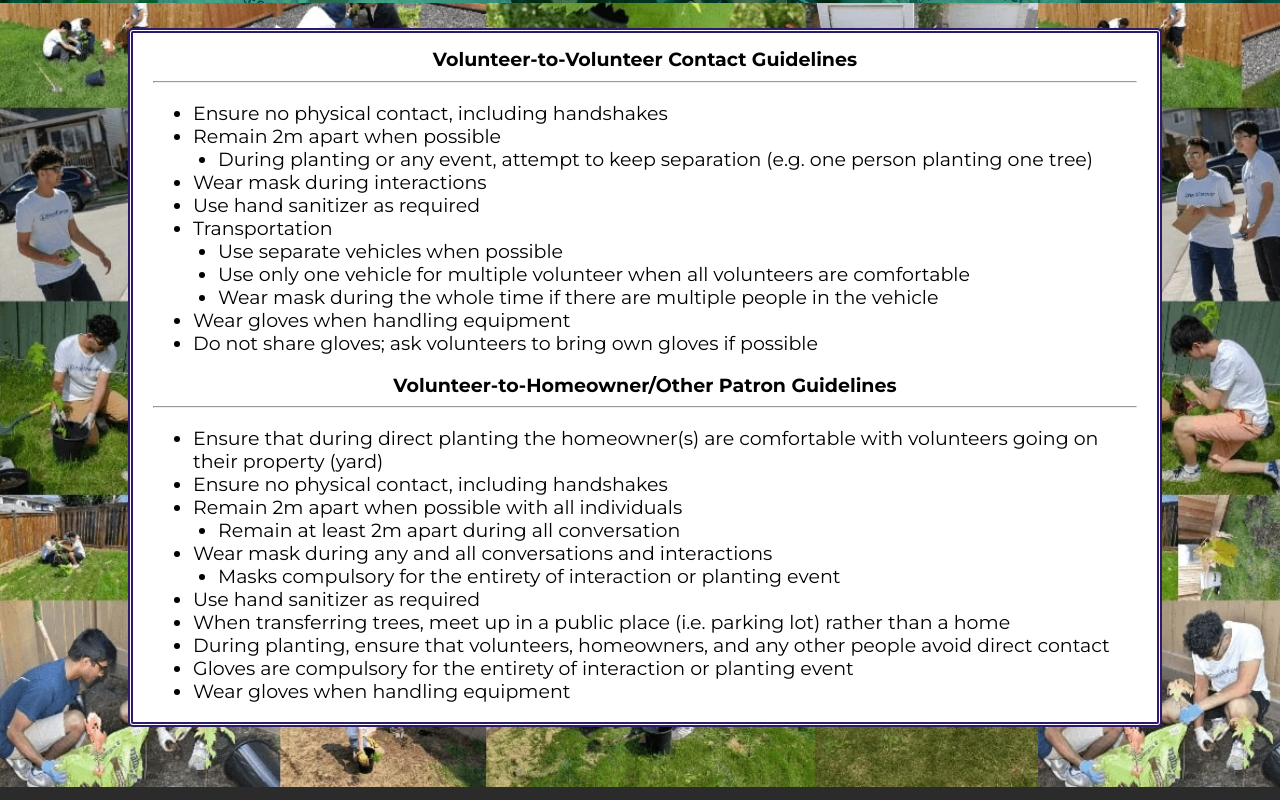
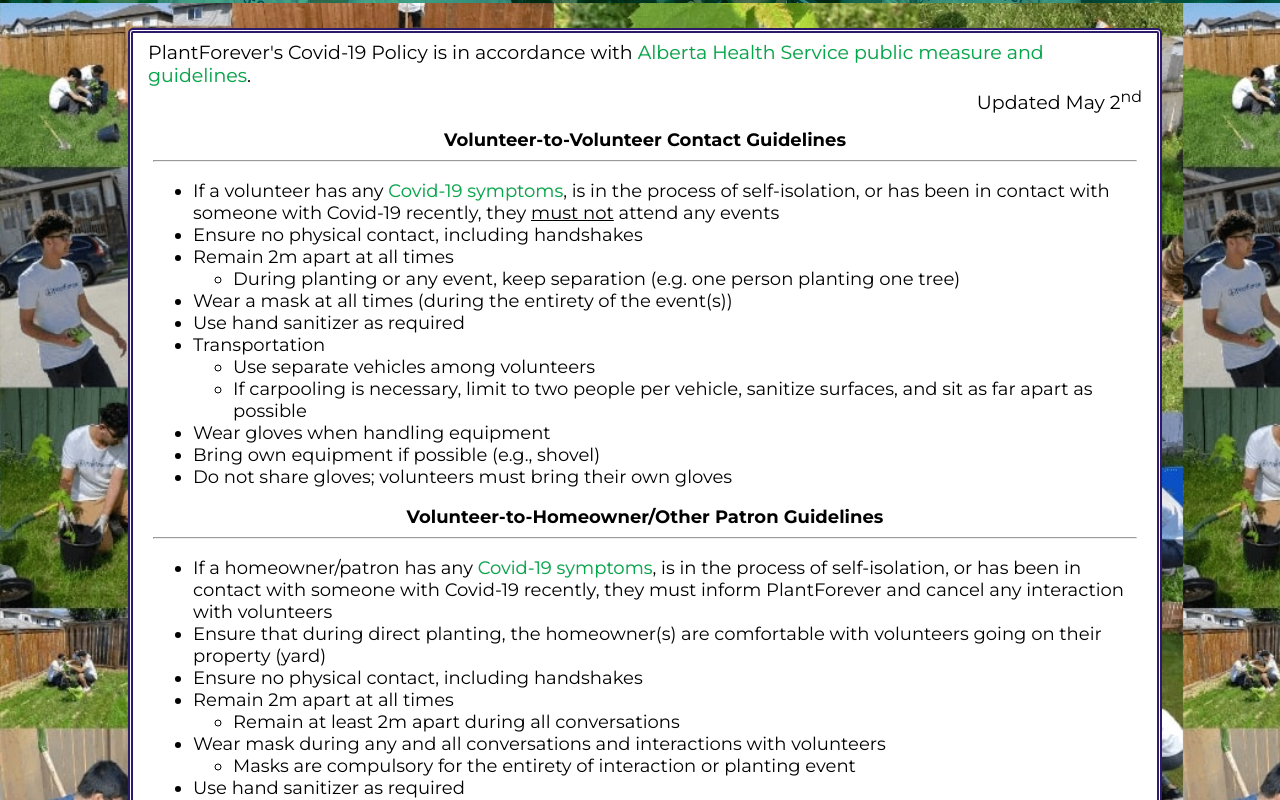
Before and after one commit to cocoliliace/PlantForever, a Vue app: page /covid-policies in a window 1280 px wide. Shown: the part 480-1280 px from the top of the page. Built offline with nearby package versions, Linux system fonts and the light colour scheme.

Commit message:
Updated covid policies

```diff
--- a/src/views/Covid.vue
+++ b/src/views/Covid.vue
@@ -4,39 +4,53 @@
       <div class="title">COVID POLICIES</div>
     </div>
     <div class="text-container">
+      <div style="margin-top: 8px;">PlantForever's Covid-19 Policy is in accordance with <a href="https://www.alberta.ca/enhanced-public-health-measures.aspx" target="_blank" rel="noopener noreferrer">Alberta Health Service public measure and guidelines</a>.</div>
+      <div style="text-align: right;">Updated May 2<sup>nd</sup></div>
       <div v-if="volunteer" class="text">
         <div class="title">Volunteer-to-Volunteer Contact Guidelines</div>
         <hr />
         <ul>
+          <li>If a volunteer has any <a href="https://www.alberta.ca/covid-19-testing-in-alberta.aspx" target="_blank" rel="noopener noreferrer">Covid-19 symptoms</a>, is in the process of self-isolation, or has been in contact with someone with Covid-19 recently, they <u>must not</u> attend any events</li>
           <li>Ensure no physical contact, including handshakes</li>
-          <li>Remain 2m apart when possible</li>
-          <li class="indent">During planting or any event, attempt to keep separation (e.g. one person planting one tree)</li>
-          <li>Wear mask during interactions</li>
+          <li>Remain 2m apart at all times
+            <ul>
+              <li>During planting or any event, keep separation (e.g. one person planting one tree)</li>
+            </ul>
+          </li>
+          <li>Wear a mask at all times (during the entirety of the event(s))</li>
           <li>Use hand sanitizer as required</li>
-          <li>Transportation</li>
-          <li class="indent">Use separate vehicles when possible</li>
-          <li class="indent">Use only one vehicle for multiple volunteer when all volunteers are comfortable</li>
-          <li class="indent">Wear mask during the whole time if there are multiple people in the vehicle</li>
+          <li>Transportation
+            <ul>
+              <li>Use separate vehicles among volunteers</li>
+              <li>If carpooling is necessary, limit to two people per vehicle, sanitize surfaces, and sit as far apart as possible</li>
+            </ul>
+          </li>
           <li>Wear gloves when handling equipment</li>
-          <li>Do not share gloves; ask volunteers to bring own gloves if possible</li>
+          <li>Bring own equipment if possible (e.g., shovel)</li>
+          <li>Do not share gloves; volunteers must bring their own gloves</li>
         </ul>
       </div>
       <div class="text">
         <div class="title">Volunteer-to-Homeowner/Other Patron Guidelines</div>
         <hr />
         <ul>
-          <li>Ensure that during direct planting the homeowner(s) are comfortable with volunteers going on their property (yard)</li>
+          <li>If a homeowner/patron has any <a href="https://www.alberta.ca/covid-19-testing-in-alberta.aspx" target="_blank" rel="noopener noreferrer">Covid-19 symptoms</a>, is in the process of self-isolation, or has been in contact with someone with Covid-19 recently, they must inform PlantForever and cancel any interaction with volunteers</li>
+          <li>Ensure that during direct planting, the homeowner(s) are comfortable with volunteers going on their property (yard)</li>
           <li>Ensure no physical contact, including handshakes</li>
-          <li>Remain 2m apart when possible with all individuals</li>
-          <li class="indent">Remain at least 2m apart during all conversation</li>
-          <li>Wear mask during any and all conversations and interactions</li>
-          <li class="indent">Masks compulsory for the entirety of interaction or planting event</li>
+          <li>Remain 2m apart at all times
+            <ul>
+              <li>Remain at least 2m apart during all conversations</li>
+            </ul>
+          </li>
+          <li>Wear mask during any and all conversations and interactions with volunteers
+            <ul>
+              <li>Masks are compulsory for the entirety of interaction or planting event</li>
+            </ul>
+          </li>
           <li>Use hand sanitizer as required</li>
-          <li>When transferring trees, meet up in a public place (i.e. parking lot) rather than a home</li>
-          <li>During planting, ensure that volunteers, homeowners, and any other people avoid direct contact</li>
-          <li>Gloves are compulsory for the entirety of interaction or planting event</li>
-          <li>Wear gloves when handling equipment</li>
+          <li>When transferring trees, meet up in a public place (e.g., parking lot)</li>
         </ul>
+        <div>*PlantForever will be limiting the total number of attendees to 10 and under</div>
       </div>
     </div>
   </div>
@@ -72,16 +86,13 @@
   width: calc(80vw - 30px);
   padding: 0 15px;
   margin: 25px 10vw 0 10vw;
+  font-size: 19px;
 }
 .text {
-  font-size: 19px;
   margin: 15px 5px;
   .title {
     text-align: center;
     font-weight: 700;
   }
-  .indent {
-    margin-left: 25px;
-  }
 }
 </style>
--- a/src/views/GetTree.vue
+++ b/src/views/GetTree.vue
@@ -37,7 +37,7 @@
     link: [
       { rel: "canonical", href: "https://www.plantforever.org/accept-a-tree" }
     ]
-  },
+  }
 }
 </script>
 
--- a/src/views/TreeInPots.vue
+++ b/src/views/TreeInPots.vue
@@ -45,6 +45,9 @@
         <input v-model="availability" class="short-answer" type="text" name="availability" placeholder="e.g. In the last 2 weeks of May" autocomplete="off" required />
         <div class="text">Any questions or comments?</div>
         <input v-model="comments" class="short-answer" type="text" name="comments" placeholder="Comments" autocomplete="off" />
+        <div class="checkbox-container">
+          <label><input class="checkbox" type="checkbox" required /><span class="checkmark"></span>I have read and will follow the <router-link :to="{ name: 'Covid', params: { volunteer: false } }">Covid Homeowner/Patron Guidelines</router-link>. <span class="star" style="transform: translateX(-1em);">*</span></label>
+        </div>
         <button id="submit-form" class="primary-button" type="submit">Submit</button>
       </form>
     </div>
--- a/src/views/TreePlanted.vue
+++ b/src/views/TreePlanted.vue
@@ -55,6 +55,9 @@
         <input v-model="availability" class="short-answer" type="text" name="availability" placeholder="e.g. In the last 2 weeks of May" autocomplete="off" required />
         <div class="text">Any questions or comments?</div>
         <input v-model="comments" class="short-answer" type="text" name="comments" placeholder="Comments" autocomplete="off" />
+        <div class="checkbox-container">
+          <label><input class="checkbox" type="checkbox" required /><span class="checkmark"></span>I have read and will follow the <router-link :to="{ name: 'Covid', params: { volunteer: false } }">Covid Homeowner/Patron Guidelines</router-link>. <span class="star" style="transform: translateX(-1em);">*</span></label>
+        </div>
         <button id="submit-form" class="primary-button" type="submit">Submit</button>
       </form>
     </div>
--- a/src/views/Volunteer.vue
+++ b/src/views/Volunteer.vue
@@ -47,7 +47,7 @@
       <div class="text">Any questions or comments? (Any medical concerns?)</div>
       <input v-model="comments" class="short-answer" type="text" name="comments" placeholder="Comments" autocomplete="off" />
       <div class="checkbox-container">
-        <label><input class="checkbox" type="checkbox" required /><span class="checkmark"></span>I've read the <router-link :to="{ name: 'Covid' }">Covid Volunteer Guidlines</router-link>. <span class="star" style="transform: translateX(-1em);">*</span></label>
+        <label><input class="checkbox" type="checkbox" required /><span class="checkmark"></span>I have read and will follow the <router-link :to="{ name: 'Covid' }">Covid Volunteer Guidelines</router-link>. <span class="star" style="transform: translateX(-1em);">*</span></label>
       </div>
       <button id="submit-form" class="primary-button" type="submit">Submit</button>
     </form>
@@ -107,7 +107,7 @@
             comments: this.comments
           }
         });
-        this.email = this.name = this.phone = this.preferredTask = this.otherOption = this.availability = this.materials = this.comments = "";
+        this.email = this.name = this.phone = this.age = this.preferredTask = this.otherOption = this.availability = this.materials = this.comments = "";
         this.preferredList = [false, false, false, false];
         this.thankYouMessage = true;
       } else {
```
